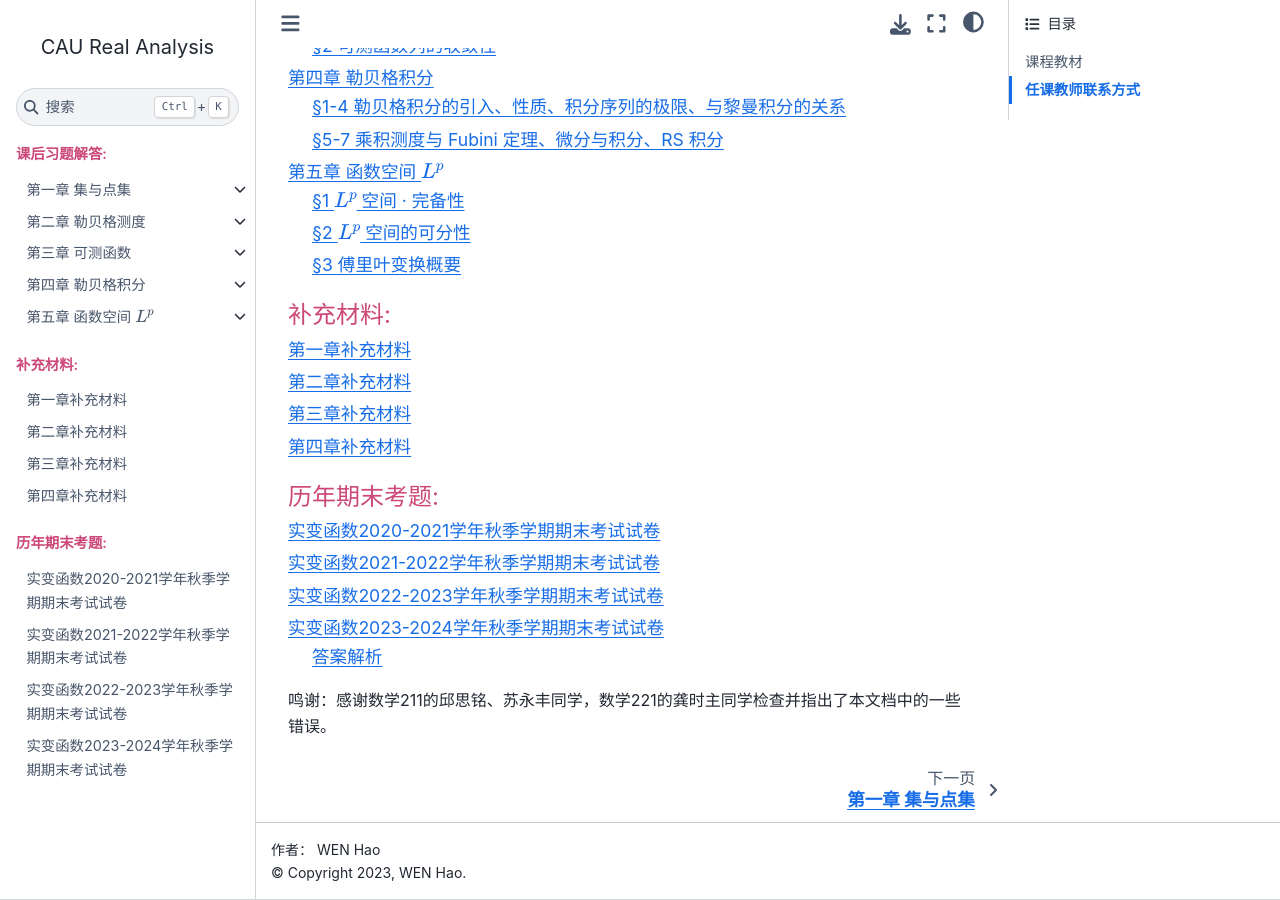
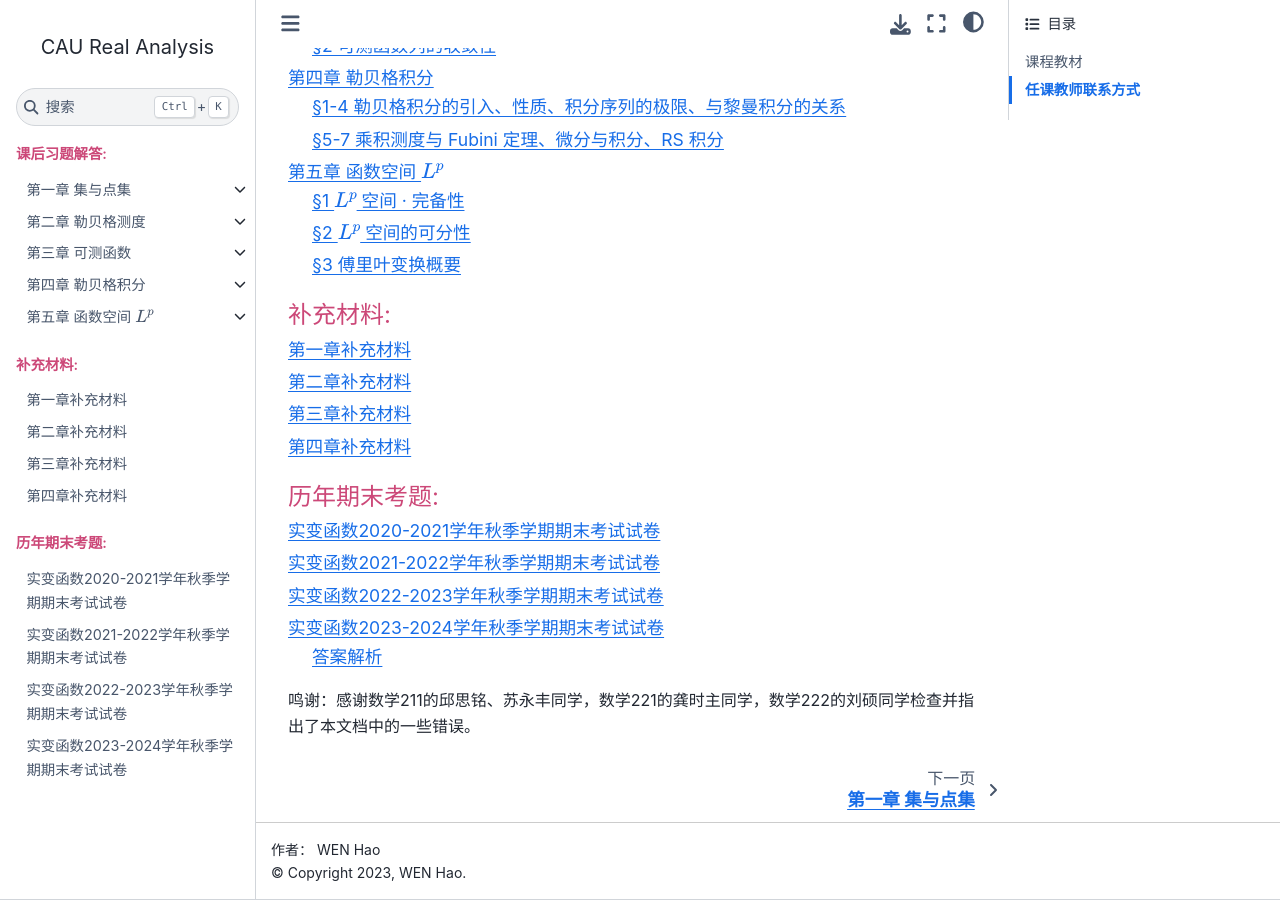
Before and after one commit to wenh06/CAU-Courses, a Sphinx documentation site: the page built from RealAnalysis/source/index.rst, in a window 1280 px wide and 900 px high, scrolled down 845 px. Built offline with Sphinx 7.4.7 and the Sphinx Book theme 1.1.4, drawn with Linux system fonts in a browser that asks for light colours; some web fonts are replaced.

Commit message:
fix error

```diff
--- a/RealAnalysis/source/chapter1/sec4.rst
+++ b/RealAnalysis/source/chapter1/sec4.rst
@@ -64,8 +64,8 @@
 
       a_2 = \inf \{ x : \ (x, x_0) \subset G_2 \}, \quad b_2 = \sup \{ x : \ (x_0, x) \subset G_2 \}.
 
-   又知道 :math:`(a_1, x_0) \subset I_1 \subset G_1 \subset G_2`, 所以 :math:`a_1 \in \{ x : \ (x, x_0) \subset G_2 \}`, 故有 :math:`a_1 \leqslant a_2`.
-   同理可证 :math:`b_1 \geqslant b_2`. 于是有 :math:`I_1 \subset I_2`.
+   又知道 :math:`(a_1, x_0) \subset I_1 \subset G_1 \subset G_2`, 所以 :math:`a_1 \in \{ x : \ (x, x_0) \subset G_2 \}`, 故有 :math:`a_1 \geqslant a_2`.
+   同理可证 :math:`b_1 \leqslant b_2`. 于是有 :math:`I_1 \subset I_2`.
 
 .. _ex-1-25:
 
--- a/RealAnalysis/source/index.rst
+++ b/RealAnalysis/source/index.rst
@@ -50,4 +50,4 @@
    final_exams/2022-2023
    final_exams/2023-2024
 
-鸣谢：感谢数学211的邱思铭、苏永丰同学，数学221的龚时主同学检查并指出了本文档中的一些错误。
+鸣谢：感谢数学211的邱思铭、苏永丰同学，数学221的龚时主同学，数学222的刘硕同学检查并指出了本文档中的一些错误。
```
